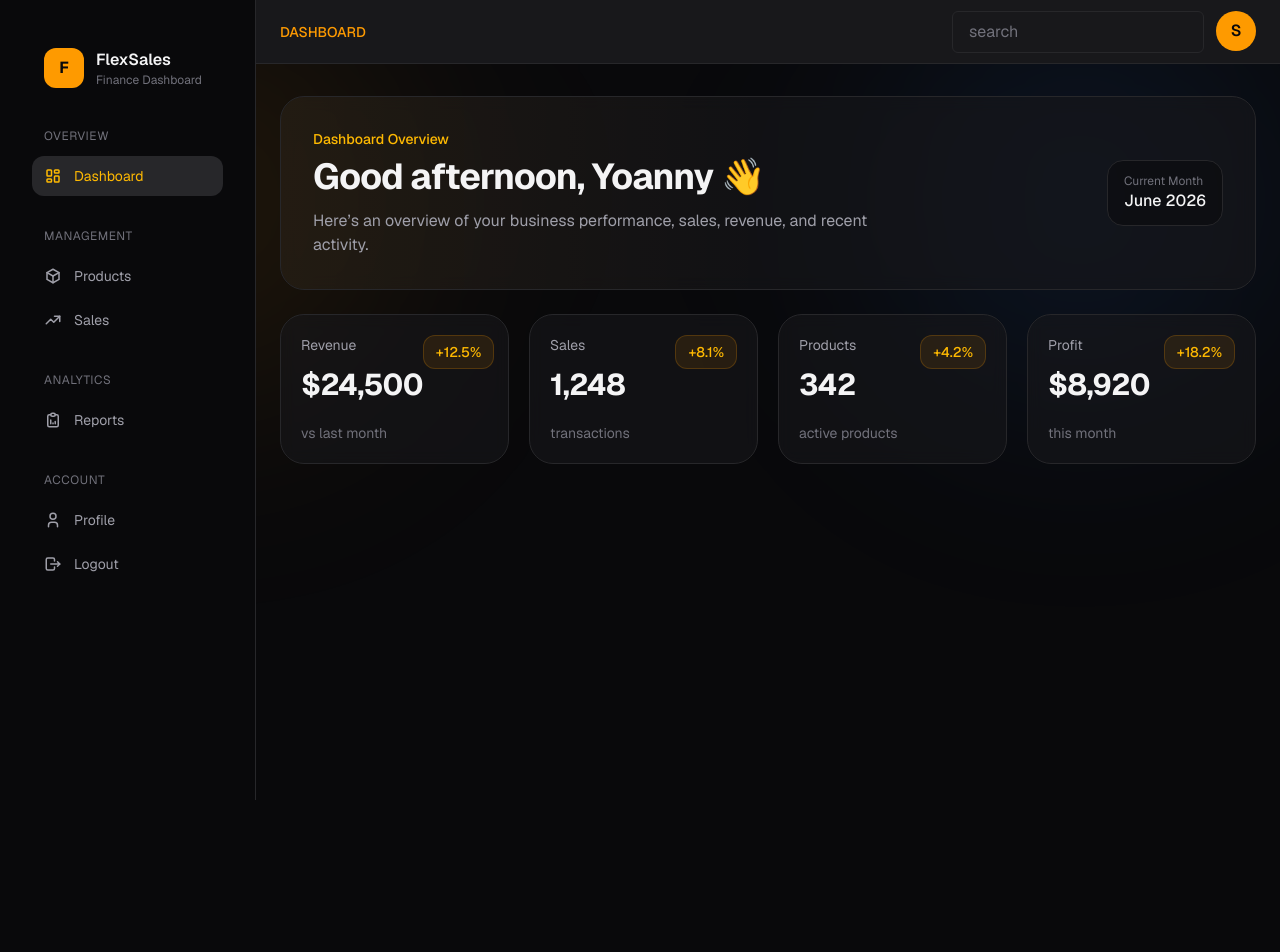
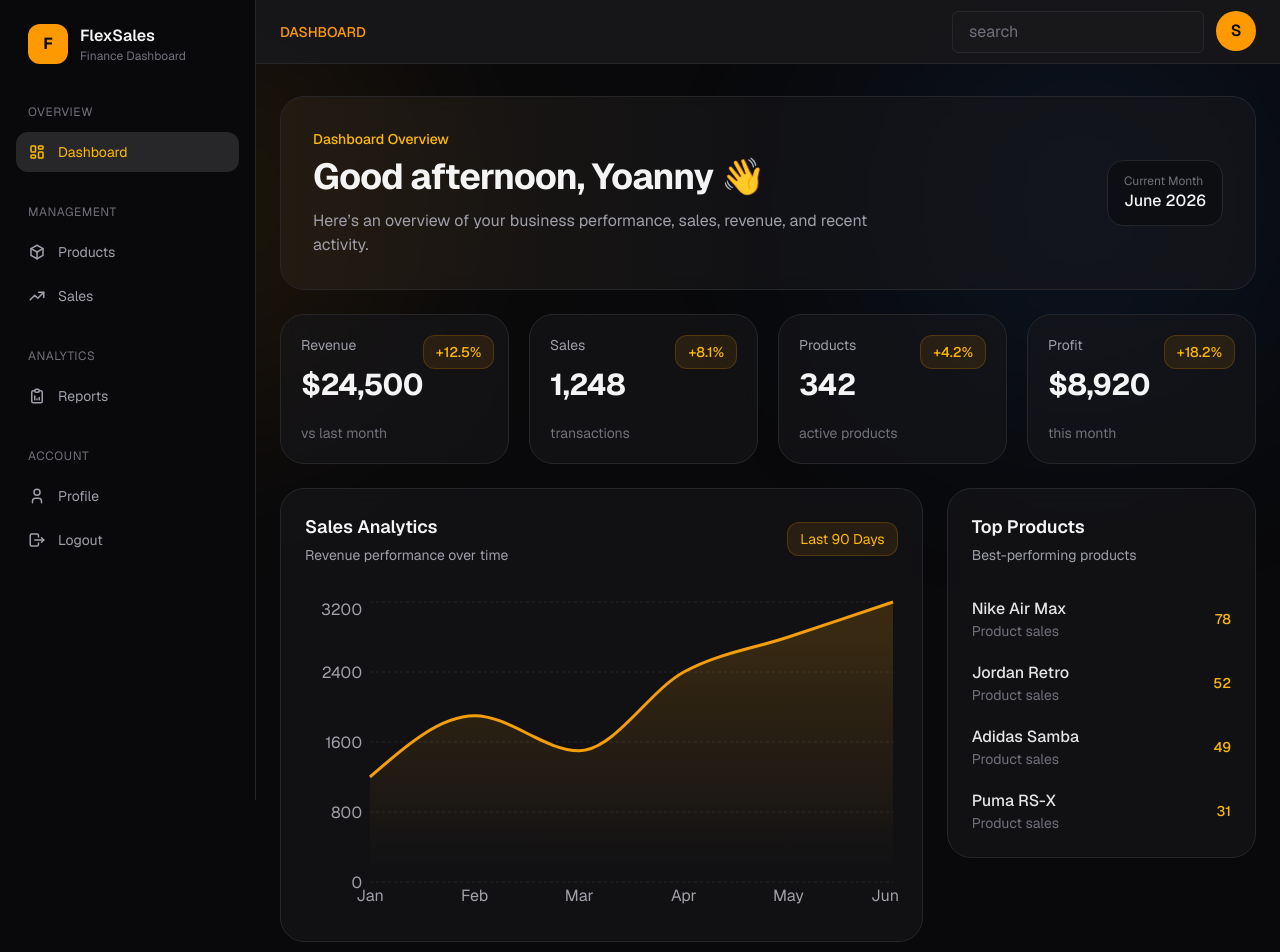
Before and after one commit to yoanny2023/sales-management-system, a Next.js app in the folder sales-ui/: page /dashboard in a window 1280 px wide. Shown: the top 952 px of the page. Before the commit the page ends 800 px from the top, so only its background shows below. Built offline with nearby package versions, Linux system fonts and the light colour scheme; sample sign-in values are in the browser's storage.

Commit message:
add fixed sidebar,navbar & add salesChart,topProducts

```diff
--- a/sales-ui/package.json
+++ b/sales-ui/package.json
@@ -18,6 +18,7 @@
     "react-dom": "19.2.4",
     "react-hook-form": "^7.76.1",
     "react-hot-toast": "^2.6.0",
+    "recharts": "^3.8.1",
     "tailwind-merge": "^3.6.0",
     "zod": "^4.4.3"
   },
--- a/sales-ui/src/app/(dashboard)/dashboard/page.tsx
+++ b/sales-ui/src/app/(dashboard)/dashboard/page.tsx
@@ -1,5 +1,7 @@
 import PageContainer from '@/components/layout/PageContainer';
+import SalesChart from '@/features/dashboard/components/SalesChart';
 import StatsCard from '@/features/dashboard/components/StatsCard';
+import TopProducts from '@/features/dashboard/components/TopProducts';
 import WelcomeSection from '@/features/dashboard/components/WelcomeSection';
 import { dashboardStats } from '@/features/dashboard/data/mockDashboard';
 
@@ -17,6 +19,16 @@ function DashboardPage() {
           />
         ))}
       </section>
+
+       <section className="grid grid-cols-1 gap-6 xl:grid-cols-12">
+        <div className="xl:col-span-8">
+          <SalesChart />
+        </div>
+
+        <div className="xl:col-span-4">
+          <TopProducts />
+        </div>
+      </section>
     </PageContainer>
   )
 }
--- a/sales-ui/src/app/(dashboard)/layout.tsx
+++ b/sales-ui/src/app/(dashboard)/layout.tsx
@@ -25,14 +25,14 @@ export default function DashboardLayout({children}: {children: React.ReactNode})
           setIsSidebarOpen(false)
         }
       />
-      <div className="flex flex-1 flex-col">
+      <div className="flex flex-1 flex-col md:ml-64">
         <Navbar
           onMenuClick={() =>
             setIsSidebarOpen(true)
           }
         />
 
-        <main className="flex-1 overflow-y-auto">
+        <main className="flex-1 overflow-x-hidden overflow-y-auto pt-16">
           {children}
         </main>
       </div>
--- a/sales-ui/src/components/layout/Navbar.tsx
+++ b/sales-ui/src/components/layout/Navbar.tsx
@@ -14,7 +14,7 @@ function Navbar({ onMenuClick}: NavbarProps) {
   const pathname = usePathname();
 
   return (
-    <header className="w-full h-16 px-6 bg-zinc-900 border-b border-zinc-800 flex items-center justify-between">
+    <header className="fixed top-0 right-0 left-0 md:left-64 z-30 h-16 border-b border-zinc-800 bg-zinc-900/95 px-6 backdrop-blur-md flex items-center justify-between">
       <div className="flex items-center gap-4">
         <button
           onClick={onMenuClick}
--- a/sales-ui/src/components/layout/Sidebar.tsx
+++ b/sales-ui/src/components/layout/Sidebar.tsx
@@ -5,7 +5,7 @@ import SidebarContent from "./SidebarContent";
 function Sidebar() {
 
   return (
-    <aside className="hidden md:flex h-screen w-64 shrink-0 flex-col border-r border-zinc-800 bg-zinc-950 px-4 py-6">
+    <aside className="fixed left-0 top-0 z-40 hidden md:flex h-screen w-64 shrink-0 flex-col border-r border-zinc-800 bg-zinc-950">
       <SidebarContent />
     </aside>
   )
--- /dev/null
+++ b/sales-ui/src/features/dashboard/components/SalesChart.tsx
@@ -0,0 +1,97 @@
+"use client";
+
+import {Area,AreaChart,CartesianGrid,ResponsiveContainer,Tooltip,
+  XAxis,YAxis,} from "recharts";
+
+import { salesChartData } from "../data/mockDashboard";
+
+export default function SalesChart() {
+  return (
+    <section className="rounded-3xl border border-zinc-800 bg-zinc-900/60 p-6 backdrop-blur-sm">
+      <div className="mb-8 flex items-center justify-between">
+        <div>
+          <h2 className="text-lg font-semibold text-zinc-100">
+            Sales Analytics
+          </h2>
+
+          <p className="mt-1 text-sm text-zinc-400">
+            Revenue performance over time
+          </p>
+        </div>
+
+        <div className="rounded-xl border border-amber-500/20 bg-amber-500/10 px-3 py-1">
+          <span className="text-sm text-amber-400">
+            Last 90 Days
+          </span>
+        </div>
+      </div>
+
+      <div className="h-[320px] min-w-0">
+        <ResponsiveContainer
+          width="100%"
+          height="100%"
+          minWidth={0}
+        >
+          <AreaChart data={salesChartData}>
+            <defs>
+              <linearGradient
+                id="salesGradient"
+                x1="0"
+                y1="0"
+                x2="0"
+                y2="1"
+              >
+                <stop
+                  offset="5%"
+                  stopColor="#f59e0b"
+                  stopOpacity={0.3}
+                />
+                <stop
+                  offset="95%"
+                  stopColor="#f59e0b"
+                  stopOpacity={0}
+                />
+              </linearGradient>
+            </defs>
+
+            <CartesianGrid
+              strokeDasharray="3 3"
+              stroke="#27272a"
+              vertical={false}
+            />
+
+            <XAxis
+              dataKey="date"
+              tick={{ fill: "#a1a1aa" }}
+              axisLine={false}
+              tickLine={false}
+            />
+
+            <YAxis
+              tick={{ fill: "#a1a1aa" }}
+              axisLine={false}
+              tickLine={false}
+            />
+
+            <Tooltip
+              contentStyle={{
+                backgroundColor: "#18181b",
+                border: "1px solid #27272a",
+                borderRadius: "16px",
+                color: "#fff",
+              }}
+            />
+
+            <Area
+              type="monotone"
+              dataKey="sales"
+              stroke="#f59e0b"
+              strokeWidth={3}
+              fill="url(#salesGradient)"
+            />
+          </AreaChart>
+        </ResponsiveContainer>
+      </div>
+    </section>
+  );
+}
--- /dev/null
+++ b/sales-ui/src/features/dashboard/components/TopProducts.tsx
@@ -0,0 +1,55 @@
+const products = [
+  {
+    name: "Nike Air Max",
+    sales: 78,
+  },
+  {
+    name: "Jordan Retro",
+    sales: 52,
+  },
+  {
+    name: "Adidas Samba",
+    sales: 49,
+  },
+  {
+    name: "Puma RS-X",
+    sales: 31,
+  },
+];
+
+export default function TopProducts() {
+  return (
+    <section className="rounded-3xl border border-zinc-800 bg-zinc-900/60 p-6 backdrop-blur-sm">
+      <h2 className="text-lg font-semibold text-zinc-100">
+        Top Products
+      </h2>
+
+      <p className="mt-1 text-sm text-zinc-400">
+        Best-performing products
+      </p>
+
+      <div className="mt-8 space-y-5">
+        {products.map((product) => (
+          <div
+            key={product.name}
+            className="flex items-center justify-between"
+          >
+            <div>
+              <p className="font-medium text-zinc-200">
+                {product.name}
+              </p>
+
+              <p className="text-sm text-zinc-500">
+                Product sales
+              </p>
+            </div>
+
+            <span className="text-sm font-medium text-amber-400">
+              {product.sales}
+            </span>
+          </div>
+        ))}
+      </div>
+    </section>
+  );
+}
```
Also changed, not shown: 1 other file (tests, documents, lock files or other folders).
